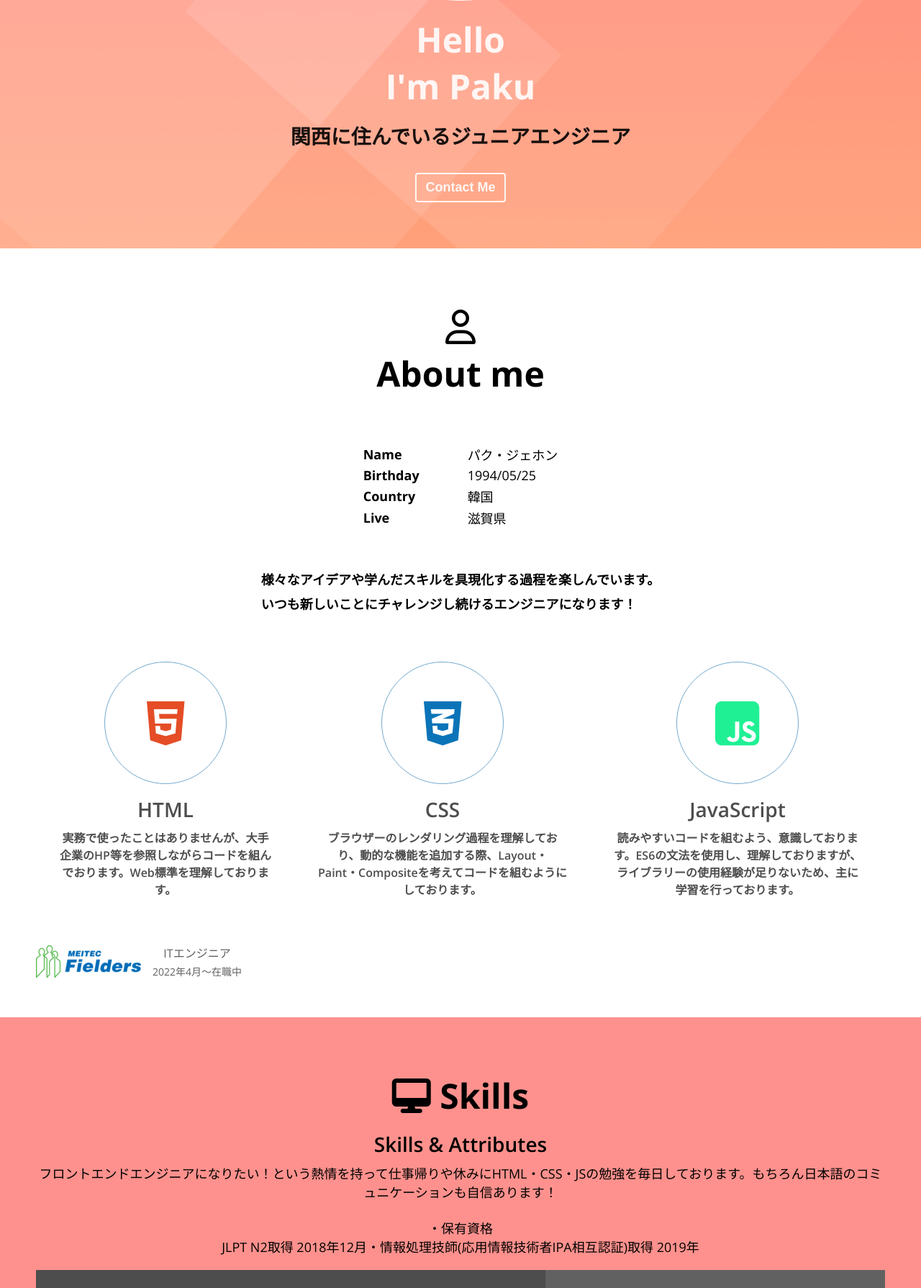
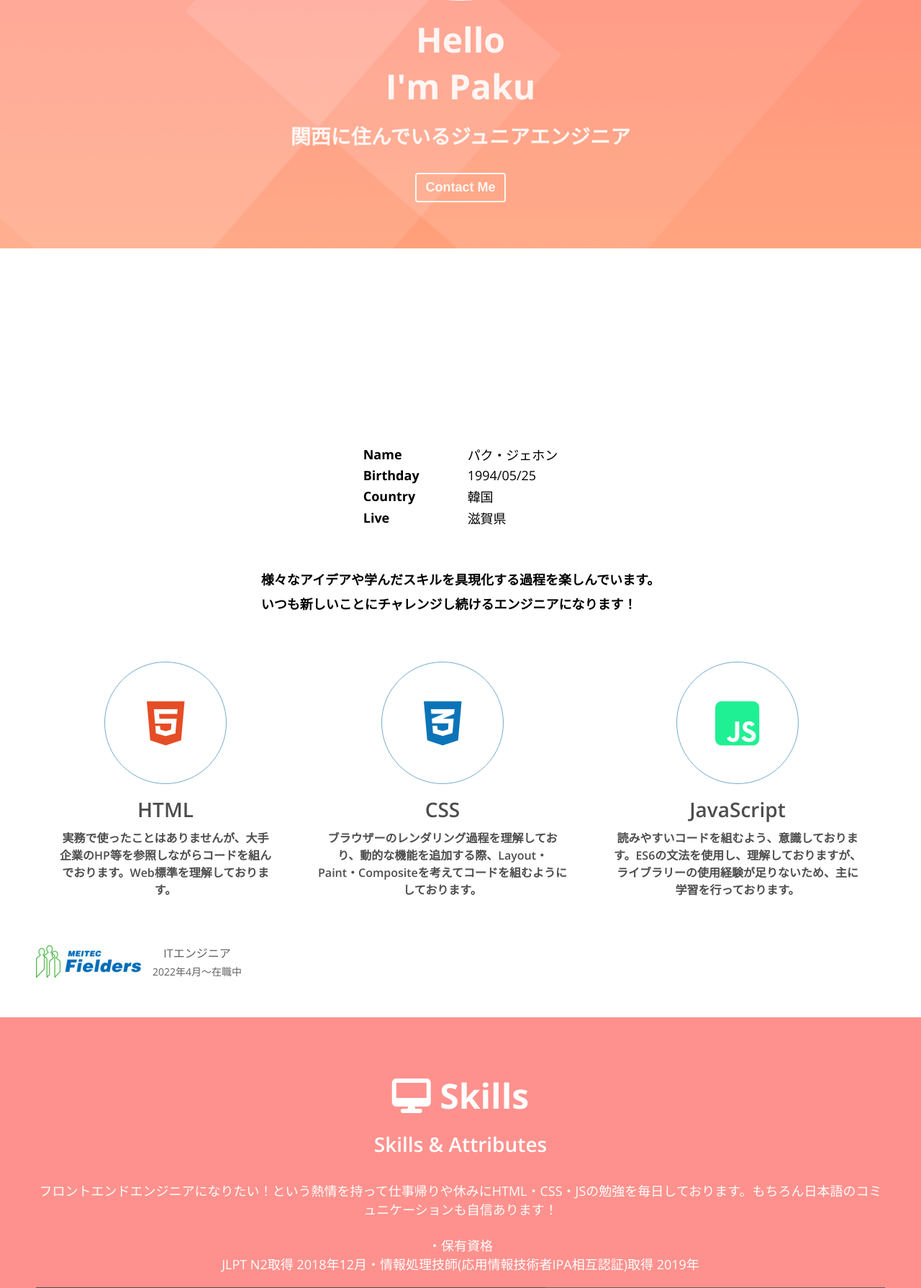
Before and after one commit to J-paku/Portfolio, a PHP site: page /myapp/ in a window 1280 px wide. Shown: the part 399-2188 px from the top of the page at 72% size. Run offline with PHP 8.4, Linux system fonts and the light colour scheme; some libraries are stand-ins or nearby versions.

Commit message:
HTML: edit section__container p

```diff
--- a/index.html
+++ b/index.html
@@ -119,7 +119,7 @@
         <div class="section__container">
         <h1><i class="fa-sharp fa-solid fa-desktop"></i> Skills</h1>
         <h2>Skills & Attributes</h2>
-        <p>
+        <p> <br/>
             フロントエンドエンジニアになりたい！という熱情を持って仕事帰りや休みにHTML・CSS・JSの勉強を毎日しております。もちろん日本語のコミュニケーションも自信あります！
             <br/><br/>・保有資格<br/>JLPT N2取得 2018年12月・情報処理技師(応用情報技術者IPA相互認証)取得 2019年
         </p>
--- a/style.css
+++ b/style.css
@@ -313,8 +313,8 @@
         padding: 20px;
     }
     /* Work */
-    .section__container h1, h2{
-        color: var(--color-black);
+    .section__container h1, h2, p{
+        color: var(--color-white);
     }
     .work__categories {
         margin: 40px;
```
